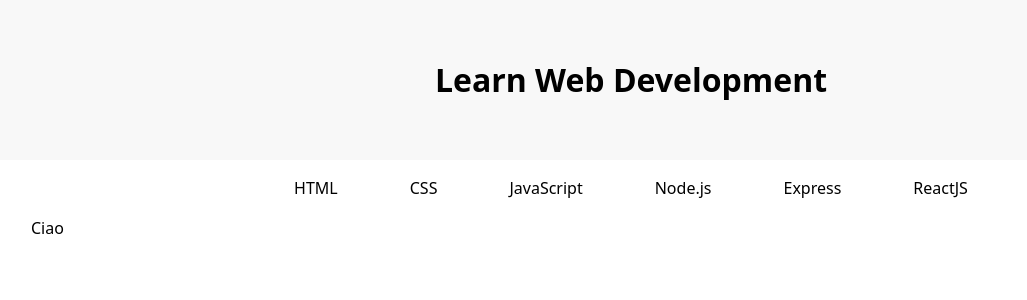
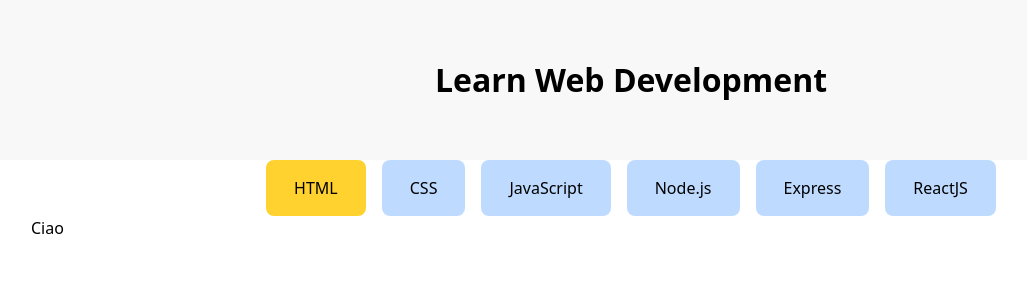
Before and after one commit to lorenzoferrante97/react-use-state, a React (Vite) app: page / in a window 1280 px wide. Shown: the top 300 px of the page, without its empty margins (9-1036 px from the left). Built offline with nearby package versions, Linux system fonts and the light colour scheme; a web font is replaced by a local one.

Commit message:
add: button style

```diff
--- a/src/components/buttons/Button.jsx
+++ b/src/components/buttons/Button.jsx
@@ -9,7 +9,12 @@
     return (
 
         <>
-            <button className="px-7u py-4u rounded-md">{title}</button>
+            <button className={
+                `
+                    px-7u py-4u rounded-md
+                    ${type === "active" ? "bg-amber-300" : "bg-blue-200"}
+                `
+                }>{title}</button>
         </>
 
     )
```
